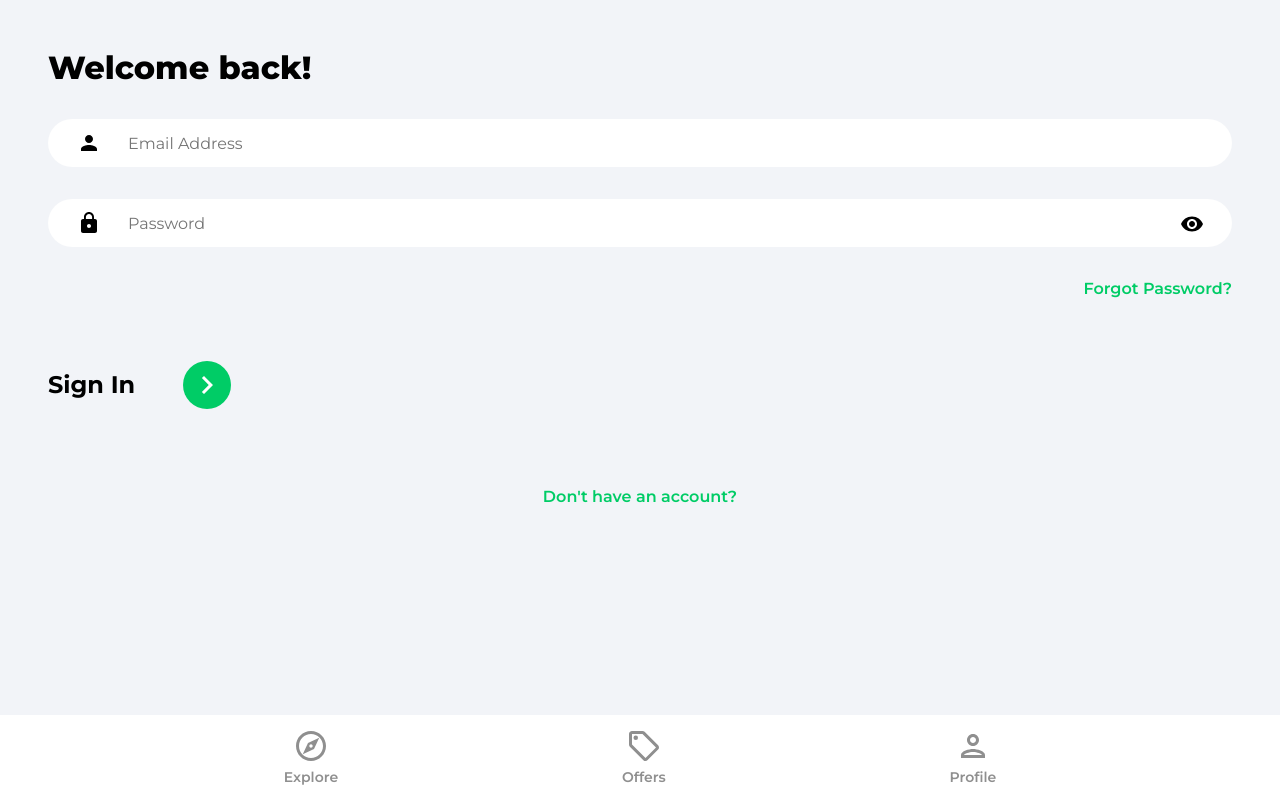
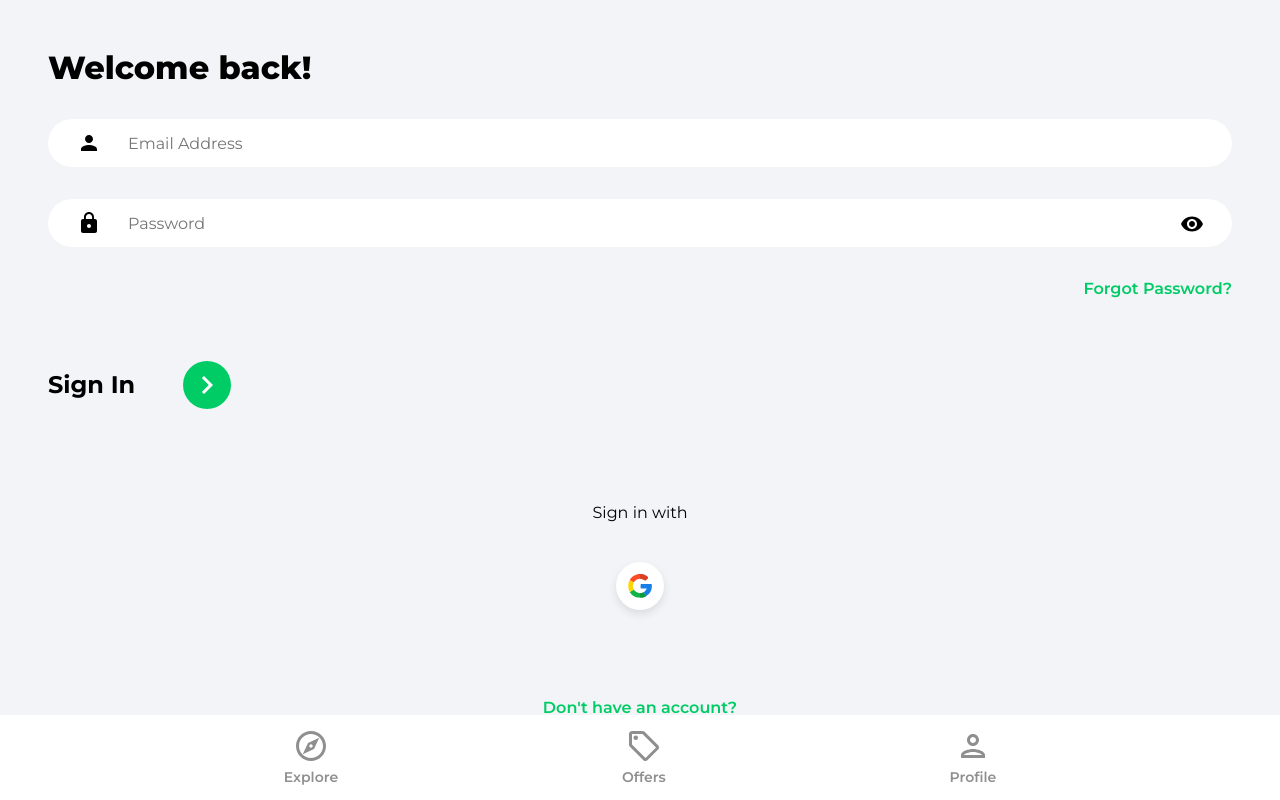
Before and after one commit to DeviousLab/housing-marketplace, a React (Create React App) app: page /signin in a window 1280 px wide. Built offline with nearby package versions, Linux system fonts and the light colour scheme.

Commit message:
Implemented signin/signup with Google OAuth
Signed-off-by: DeviousLab <deviouslab@gmail.com>

```diff
--- /dev/null
+++ b/src/components/OAuth.jsx
@@ -0,0 +1,47 @@
+import { useLocation, useNavigate } from 'react-router-dom';
+import { getAuth, signInWithPopup, GoogleAuthProvider } from 'firebase/auth';
+import { doc, setDoc, getDoc, serverTimestamp } from 'firebase/firestore';
+import { toast } from 'react-toastify';
+
+import { db } from '../firebase.config';
+import googleIcon from '../assets/svg/googleIcon.svg';
+
+function OAuth() {
+  const navigate = useNavigate();
+  const location = useLocation();
+
+  const onGoogleClick = async () => {
+    try {
+      const auth = getAuth();
+      const provider = new GoogleAuthProvider();
+      const result = await signInWithPopup(auth, provider);
+      const user = result.user;
+
+      const userRef = doc(db, 'users', user.uid);
+      const userDoc = await getDoc(userRef);
+
+      if (!userDoc.exists) {
+        await setDoc(doc(db, 'users', user.uid), {
+          name: user.displayName,
+          email: user.email,
+          timestamp: serverTimestamp(),
+        })
+      }
+      navigate('/');
+    } catch {
+      toast.error('Something went wrong...');
+    }
+  }
+
+
+  return (
+    <div className="socialLogin">
+      <p>Sign {location.pathname === '/signup' ? 'up' : 'in'} with</p>
+      <button className="socialIconDiv" onClick={onGoogleClick}>
+        <img src={googleIcon} alt="Google" className="socialIconImg"/>
+      </button>
+    </div>
+  )
+}
+
+export default OAuth
--- a/src/pages/SignIn.jsx
+++ b/src/pages/SignIn.jsx
@@ -5,6 +5,7 @@
 
 import { ReactComponent as ArrowRightIcon } from '../assets/svg/keyboardArrowRightIcon.svg'
 import visibilityIcon from '../assets/svg/visibilityIcon.svg'
+import OAuth from '../components/OAuth'
 
 function SignIn() {
   const [showPassword, setShowPassword] = useState(false)
@@ -59,6 +60,8 @@
           </div>
         </form>
 
+        <OAuth />
+
         <Link to='/signup' className='registerLink'>Don't have an account?</Link>
       </div>
     </>
--- a/src/pages/SignUp.jsx
+++ b/src/pages/SignUp.jsx
@@ -7,6 +7,7 @@
 import { ReactComponent as ArrowRightIcon } from '../assets/svg/keyboardArrowRightIcon.svg'
 import visibilityIcon from '../assets/svg/visibilityIcon.svg'
 import { db } from '../firebase.config'
+import OAuth from '../components/OAuth'
 
 function SignUp() {
   const [showPassword, setShowPassword] = useState(false)
@@ -69,6 +70,8 @@
           </div>
         </form>
 
+        <OAuth />
+
         <Link to='/signin' className='registerLink'>Sign in instead?</Link>
       </div>
     </>
```
